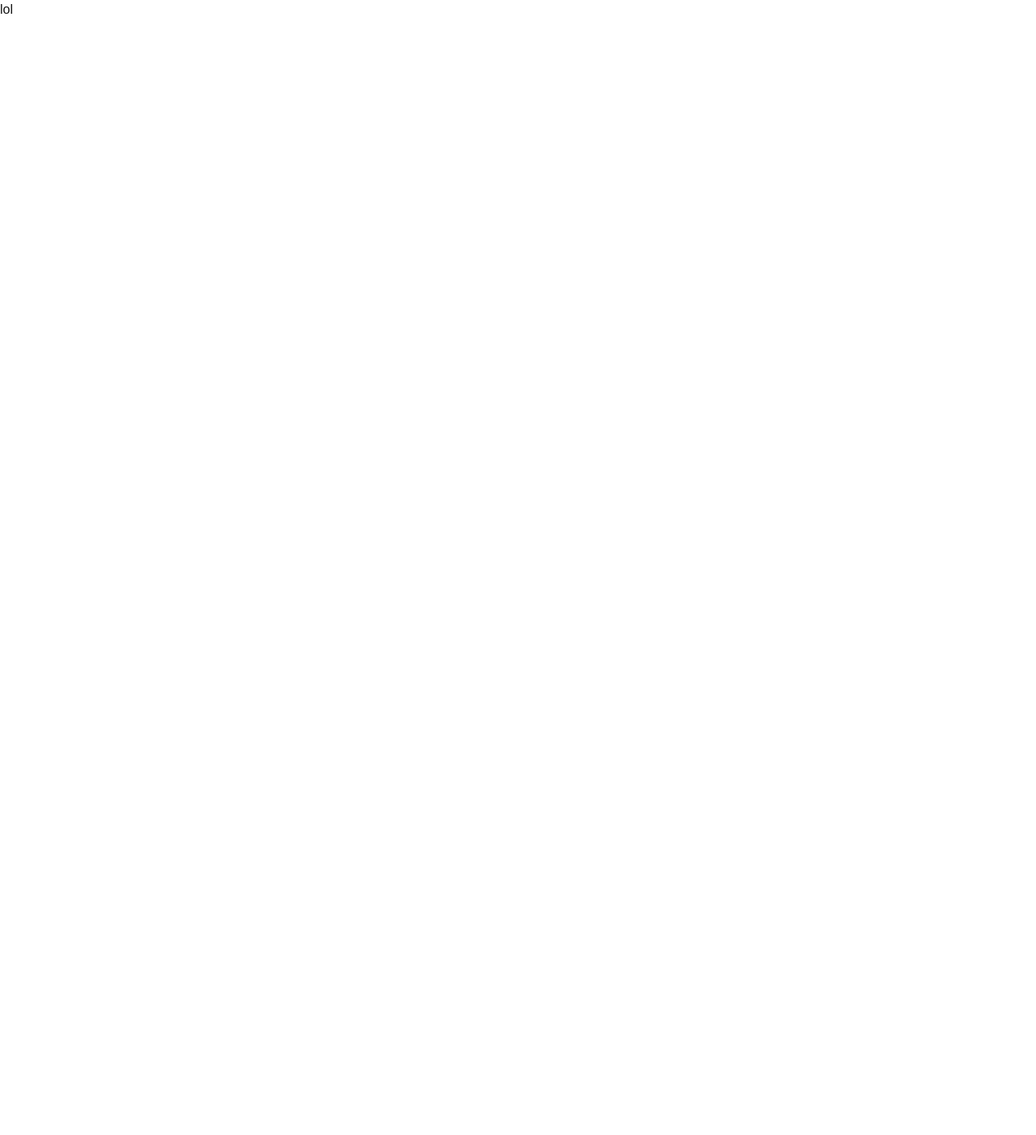
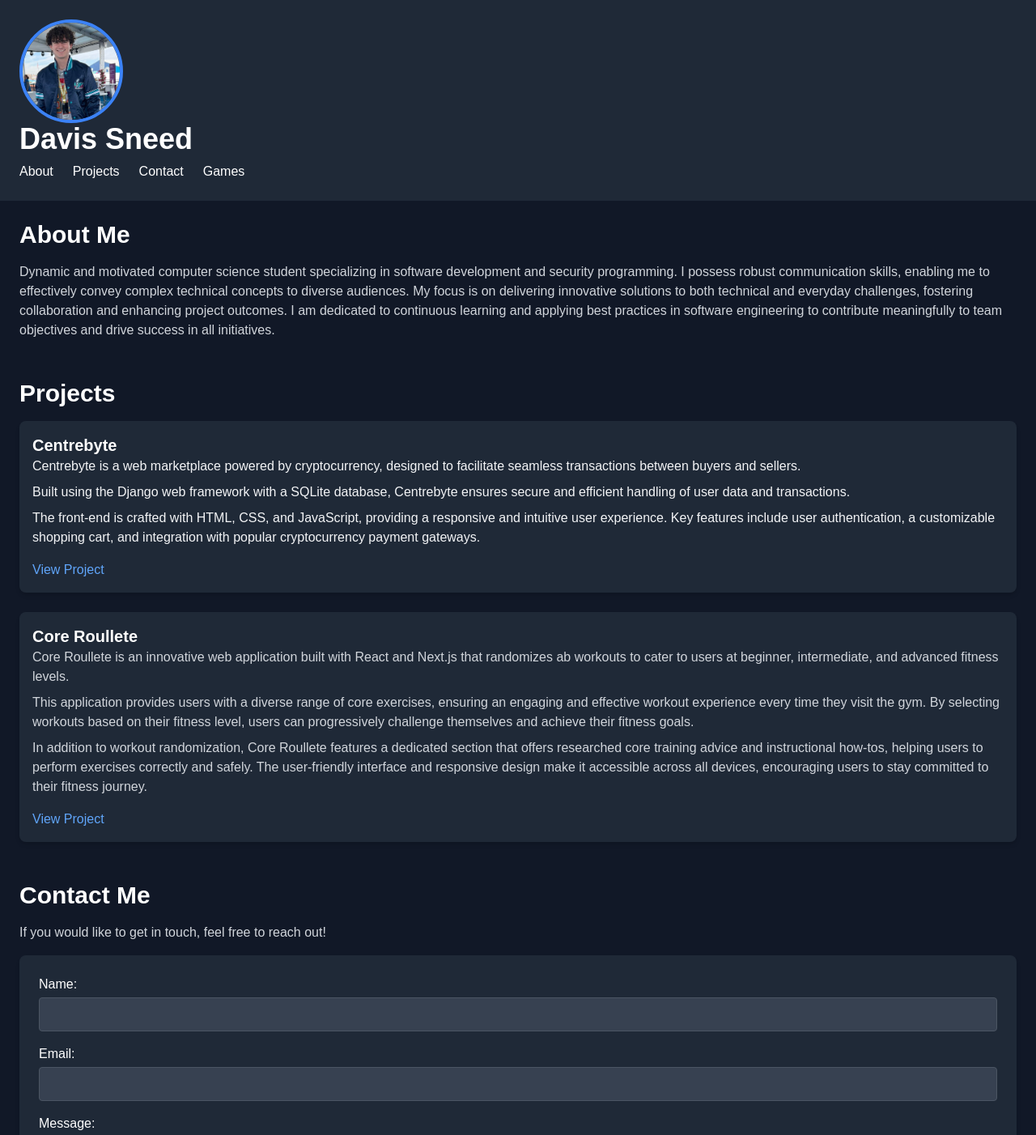
Before and after one commit to dsneed123/dsneedy, a Next.js app: page / in a window 1280 px wide. Shown: the top 1402 px of the page at 81% size. Before the commit the page ends 800 px from the top, so only its background shows below. Built offline with nearby package versions, Linux system fonts and the light colour scheme.

Commit message:
first publish

```diff
--- a/next.config.mjs
+++ b/next.config.mjs
@@ -4,7 +4,7 @@ const nextConfig = {
   assetPrefix: '', // No prefix needed for the root domain
   basePath: '', // No base path needed for the root domain
   trailingSlash: true,
-  output: 'export',
+
 };
 
 export default nextConfig;
--- /dev/null
+++ b/src/app/components/NavBar.tsx
@@ -0,0 +1,29 @@
+const NavBar = () => {
+    return (
+      <nav>
+        <ul className="flex space-x-6 mt-2">
+          <li>
+            <a href="#about" className="hover:text-blue-400 transition">
+              About
+            </a>
+          </li>
+          <li>
+            <a href="#projects" className="hover:text-blue-400 transition">
+              Projects
+            </a>
+          </li>
+          <li>
+            <a href="#contact" className="hover:text-blue-400 transition">
+              Contact
+            </a>
+
+          </li>
+          <li>
+          <a href="#games"  className="hover:text-blue-400 transition"> Games</a>
+          </li>
+        </ul>
+      </nav>
+    );
+  };
+
+  export default NavBar;
--- a/src/app/page.tsx
+++ b/src/app/page.tsx
@@ -1,7 +1,93 @@
-
+import NavBar from "./components/NavBar";
+import Image from 'next/image';
 
 export default function Home() {
   return (
-    <div>lol</div>
+    <div className="min-h-screen bg-gray-900 text-white flex flex-col">
+      <header className="bg-gray-800 p-6">
+      <Image
+            src="/media/headshot.jpeg"
+            alt="Davis Sneed"
+            className="w-32 h-32 rounded-full border-4 border-blue-500"
+            width={128}  // Specify width
+            height={128}
+          />
+        <h1 className="text-4xl font-bold">Davis Sneed</h1>
+        <NavBar/>
+      </header>
+
+      <main className="flex-grow p-6">
+        <section id="about" className="mb-12">
+          <h2 className="text-3xl font-semibold mb-4">About Me</h2>
+          <p className="text-gray-300">
+          Dynamic and motivated computer science student specializing in software development and security programming. I possess robust communication skills, enabling me to effectively convey complex technical concepts to diverse audiences. My focus is on delivering innovative solutions to both technical and everyday challenges, fostering collaboration and enhancing project outcomes. I am dedicated to continuous learning and applying best practices in software engineering to contribute meaningfully to team objectives and drive success in all initiatives.
+          </p>
+
+        </section>
+
+        <section id="projects" className="mb-12">
+          <h2 className="text-3xl font-semibold mb-4">Projects</h2>
+          <ul className="space-y-6">
+          <li className="bg-gray-800 p-4 rounded-lg shadow-md">
+          <h3 className="text-xl font-semibold text-white">Centrebyte</h3>
+          <p className="text-gray-100 mb-2">
+            Centrebyte is a web marketplace powered by cryptocurrency, designed to facilitate seamless transactions between buyers and sellers.
+          </p>
+          <p className="text-gray-100 mb-2">
+            Built using the Django web framework with a SQLite database, Centrebyte ensures secure and efficient handling of user data and transactions.
+          </p>
+          <p className="text-gray-100 mb-4">
+            The front-end is crafted with HTML, CSS, and JavaScript, providing a responsive and intuitive user experience. Key features include user authentication, a customizable shopping cart, and integration with popular cryptocurrency payment gateways.
+          </p>
+          <a href="link-to-project" className="text-blue-400 hover:underline">
+            View Project
+          </a>
+        </li>
+
+        <li className="bg-gray-800 p-4 rounded-lg shadow-md">
+          <h3 className="text-xl font-semibold text-white">Core Roullete</h3>
+          <p className="text-gray-300 mb-2">
+            Core Roullete is an innovative web application built with React and Next.js that randomizes ab workouts to cater to users at beginner, intermediate, and advanced fitness levels.
+          </p>
+          <p className="text-gray-300 mb-2">
+            This application provides users with a diverse range of core exercises, ensuring an engaging and effective workout experience every time they visit the gym. By selecting workouts based on their fitness level, users can progressively challenge themselves and achieve their fitness goals.
+          </p>
+          <p className="text-gray-300 mb-4">
+            In addition to workout randomization, Core Roullete features a dedicated section that offers researched core training advice and instructional how-tos, helping users to perform exercises correctly and safely. The user-friendly interface and responsive design make it accessible across all devices, encouraging users to stay committed to their fitness journey.
+          </p>
+          <a href="link-to-project" className="text-blue-400 hover:underline">
+            View Project
+          </a>
+        </li>
+
+            {/* Add more projects as needed */}
+          </ul>
+        </section>
+
+        <section id="contact">
+          <h2 className="text-3xl font-semibold mb-4">Contact Me</h2>
+          <p className="text-gray-300 mb-4">If you would like to get in touch, feel free to reach out!</p>
+          <form className="bg-gray-800 p-6 rounded-lg shadow-md">
+            <label className="block mb-4">
+              Name:
+              <input type="text" name="name" required className="mt-1 block w-full bg-gray-700 text-white border border-gray-600 rounded p-2 focus:outline-none focus:ring focus:ring-blue-400" />
+            </label>
+            <label className="block mb-4">
+              Email:
+              <input type="email" name="email" required className="mt-1 block w-full bg-gray-700 text-white border border-gray-600 rounded p-2 focus:outline-none focus:ring focus:ring-blue-400" />
+            </label>
+            <label className="block mb-4">
+              Message:
+              <textarea name="message" required className="mt-1 block w-full bg-gray-700 text-white border border-gray-600 rounded p-2 focus:outline-none focus:ring focus:ring-blue-400" />
+            </label>
+            <button type="submit" className="bg-blue-600 text-white px-4 py-2 rounded-lg hover:bg-blue-700 transition">Send</button>
+          </form>
+        </section>
+      </main>
+
+      <footer className="bg-gray-800 text-center p-4">
+        <p>&copy; {new Date().getFullYear()} Davis Sneed. All rights reserved.</p>
+      </footer>
+    </div>
   );
 }
```
Also changed, not shown: public/media/headshot.jpeg (added).
